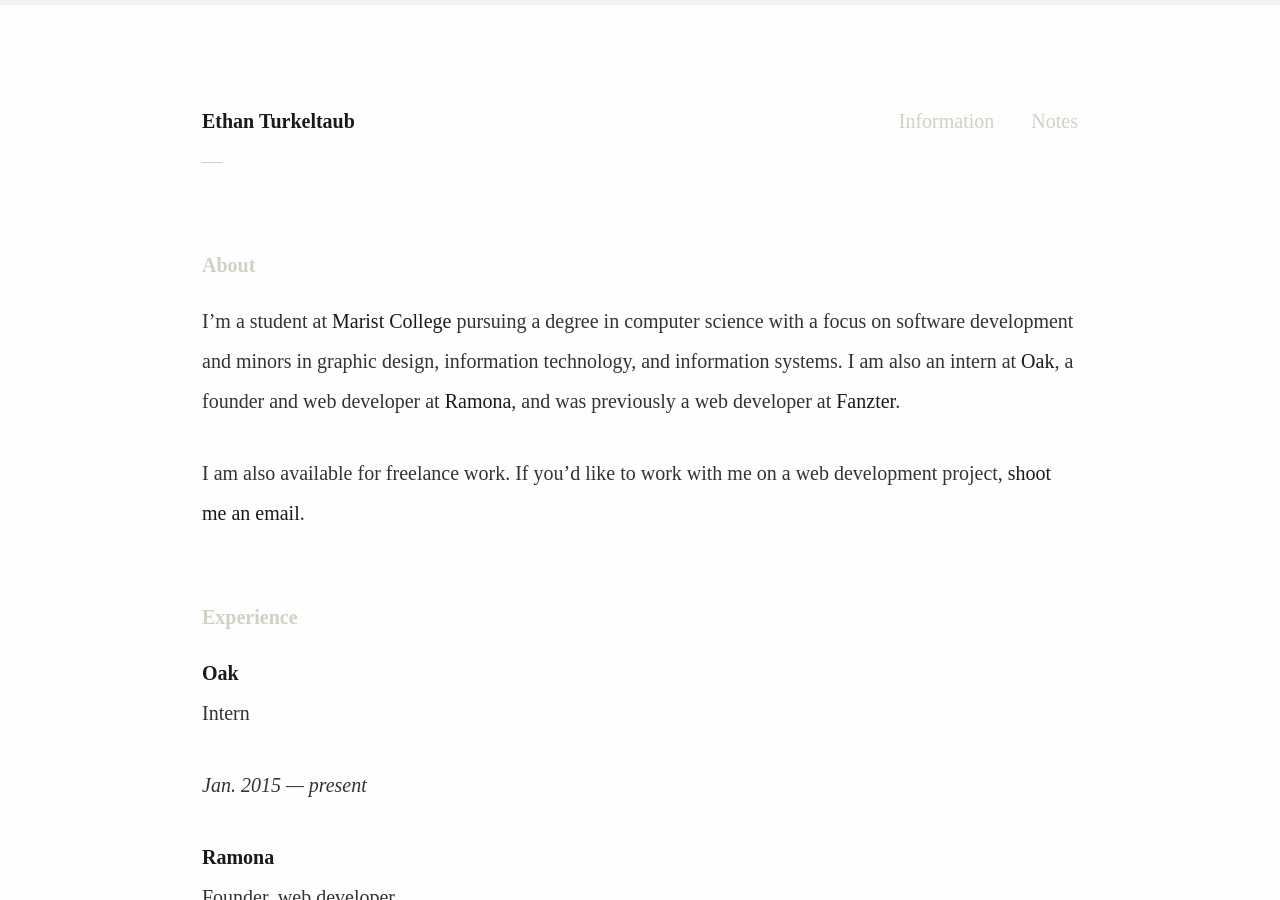
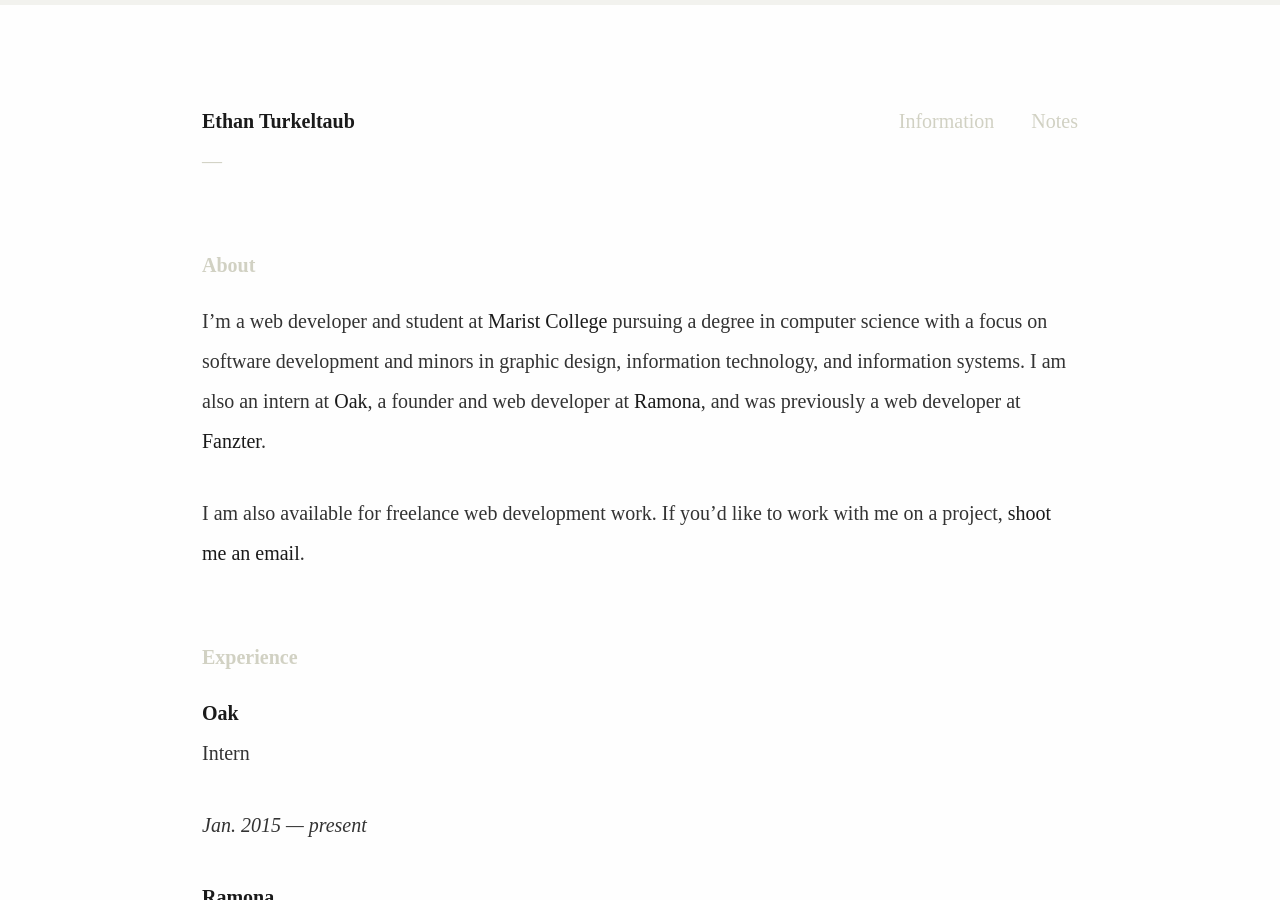
Before and after one commit to ethnt/ethnt.me, a Jekyll site: the page built from information.markdown, in a window 1280 px wide and 900 px high. Built offline with Jekyll 4.4.1, drawn with Linux system fonts in a browser that asks for light colours.

Commit message:
Updated Information

```diff
--- a/information.markdown
+++ b/information.markdown
@@ -6,9 +6,9 @@
 - title: About
   type: text
   body: |-
-    I’m a student at [Marist College](http://marist.edu) pursuing a degree in computer science with a focus on software development and minors in graphic design, information technology, and information systems. I am also an intern at [Oak](http://oak.is),  a founder and web developer at [Ramona](http://ramona.clothing), and was previously a web developer at [Fanzter](http://en.wikipedia.org/wiki/Fanzter).
+    I’m a web developer and student at [Marist College](http://marist.edu) pursuing a degree in computer science with a focus on software development and minors in graphic design, information technology, and information systems. I am also an intern at [Oak](http://oak.is),  a founder and web developer at [Ramona](http://ramona.clothing), and was previously a web developer at [Fanzter](http://en.wikipedia.org/wiki/Fanzter).
 
-    I am also available for freelance work. If you'd like to work with me on a web development project, [shoot me an email](mailto:ethan@ethnt.me).
+    I am also available for freelance web development work. If you'd like to work with me on a project, [shoot me an email](mailto:ethan@ethnt.me).
 - title: Experience
   type: entries
   entries:
```
